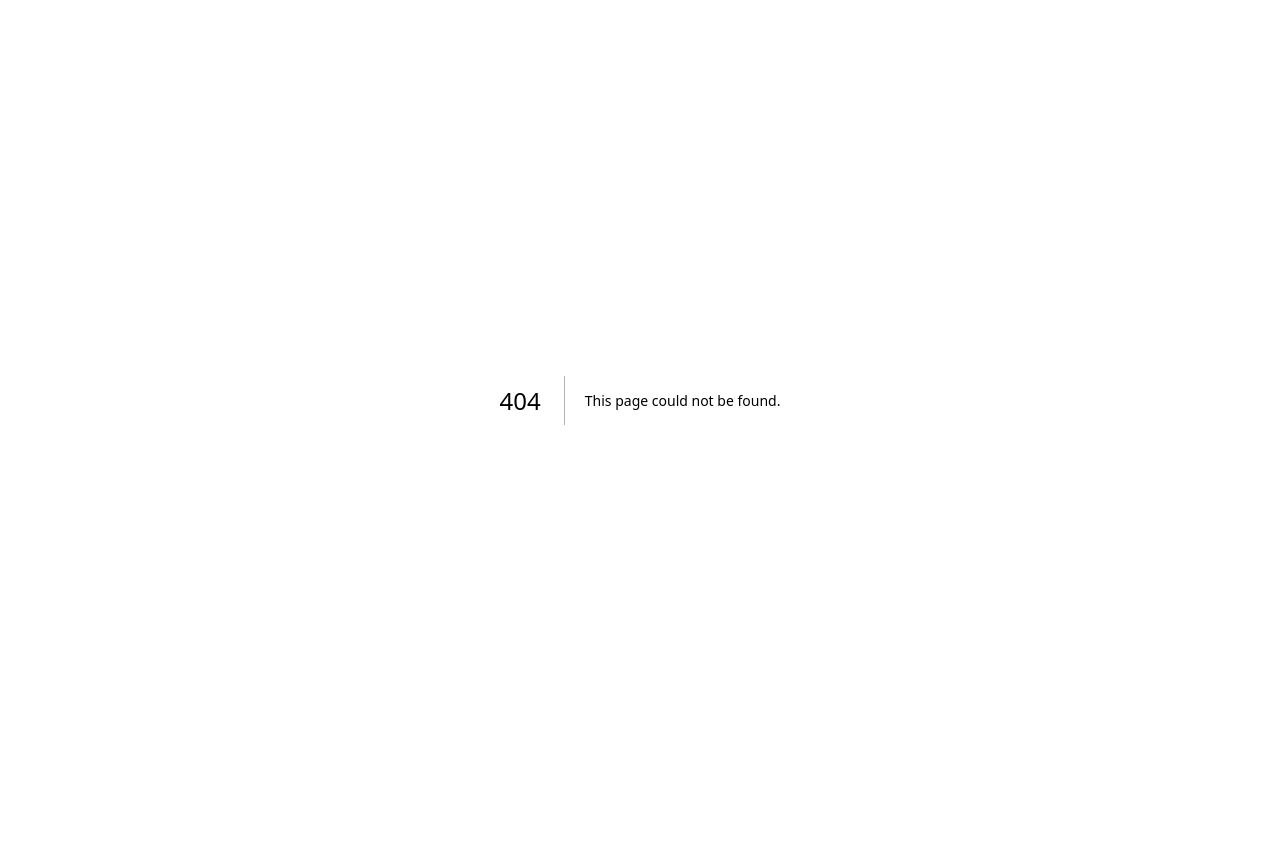
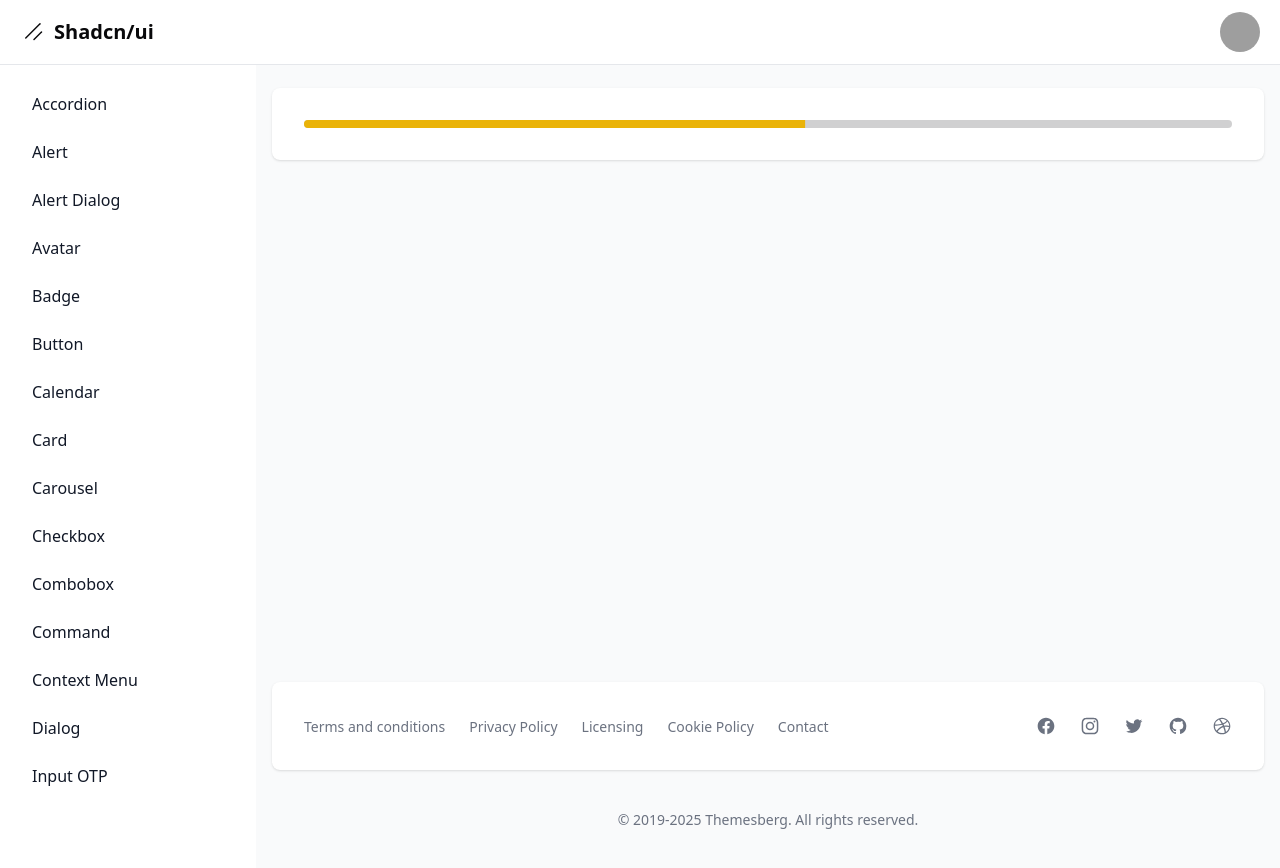
Before and after one commit to michaelrondon27/shadcn-ui, a Next.js app: page /dashboard/progress in a window 1280 px wide. Before the commit this address had no page. Before the commit the page ends 800 px from the top, so only its background shows below. Built offline with nearby package versions, Linux system fonts and the light colour scheme; grey boxes are pictures that could not be loaded.

Commit message:
30. Progress

```diff
--- a/package.json
+++ b/package.json
@@ -17,6 +17,7 @@
         "@radix-ui/react-dialog": "^1.1.4",
         "@radix-ui/react-menubar": "^1.1.4",
         "@radix-ui/react-popover": "^1.1.4",
+        "@radix-ui/react-progress": "^1.1.1",
         "@radix-ui/react-slot": "^1.1.1",
         "@radix-ui/react-visually-hidden": "^1.1.1",
         "class-variance-authority": "^0.7.1",
--- a/src/app/dashboard/layout.tsx
+++ b/src/app/dashboard/layout.tsx
@@ -17,8 +17,9 @@
     { name: "command", href: "command" },
     { name: "context menu", href: "context-menu" },
     { name: "dialog", href: "dialog" },
+    { name: "input OTP", href: "input-otp" },
     { name: "menu bar", href: "menu-bar" },
-    { name: "input OTP", href: "input-otp" }
+    { name: "progress", href: "progress" }
 ];
 
 export default function DashboardLayout({
--- /dev/null
+++ b/src/app/dashboard/progress/page.tsx
@@ -0,0 +1,40 @@
+"use client";
+
+import { useEffect, useState } from "react";
+
+import { Progress } from "@/components/ui/progress";
+import { cn } from "@/lib/utils";
+
+export default function Page() {
+    const [progress, setProgress] = useState(0);
+
+    useEffect(() => {
+        const interval = setInterval(() => {
+            setProgress((prev) => {
+                if (prev > 100) {
+                    clearInterval(interval);
+                    return 100;
+                }
+
+                return prev + 1;
+            });
+        }, 100);
+
+        return () => {
+            clearInterval(interval);
+        };
+    }, [])
+
+    return (
+        <div>
+            <Progress
+                indicatorColor={cn({
+                    "bg-red-500": progress < 50,
+                    "bg-yellow-500": progress >= 50 && progress < 80,
+                    "bg-green-500": progress >= 80
+                })}
+                value={ progress }
+            />
+        </div>
+    );
+}
--- /dev/null
+++ b/src/components/ui/progress.tsx
@@ -0,0 +1,34 @@
+"use client"
+
+import * as React from "react";
+import * as ProgressPrimitive from "@radix-ui/react-progress";
+
+import { cn } from "@/lib/utils";
+
+interface CustomProps extends React.ComponentPropsWithoutRef<typeof ProgressPrimitive.Root> {
+    indicatorColor?: string;
+}
+
+const Progress = React.forwardRef<
+    React.ElementRef<typeof ProgressPrimitive.Root>,
+    CustomProps
+>(({ className, value, indicatorColor = "bg-primary", ...props }, ref) => (
+    <ProgressPrimitive.Root
+        ref={ref}
+        className={cn(
+            "relative h-2 w-full overflow-hidden rounded-full bg-primary/20",
+            className
+        )}
+        {...props}
+    >
+        <ProgressPrimitive.Indicator
+            className={
+                cn("h-full w-full flex-1 transition-all", indicatorColor)
+            }
+            style={{ transform: `translateX(-${100 - (value || 0)}%)` }}
+        />
+    </ProgressPrimitive.Root>
+))
+Progress.displayName = ProgressPrimitive.Root.displayName
+
+export { Progress }
```
Also changed, not shown: 1 other file (tests, documents, lock files or other folders).
